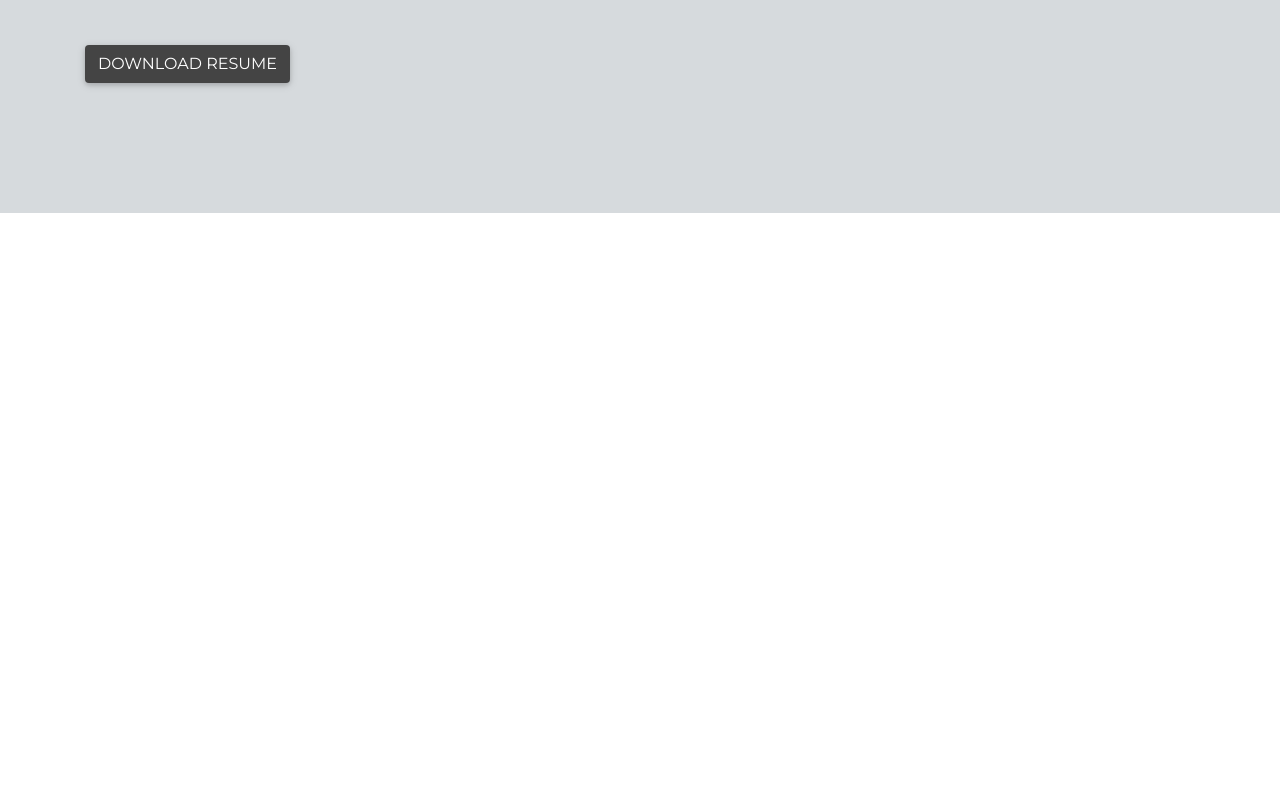
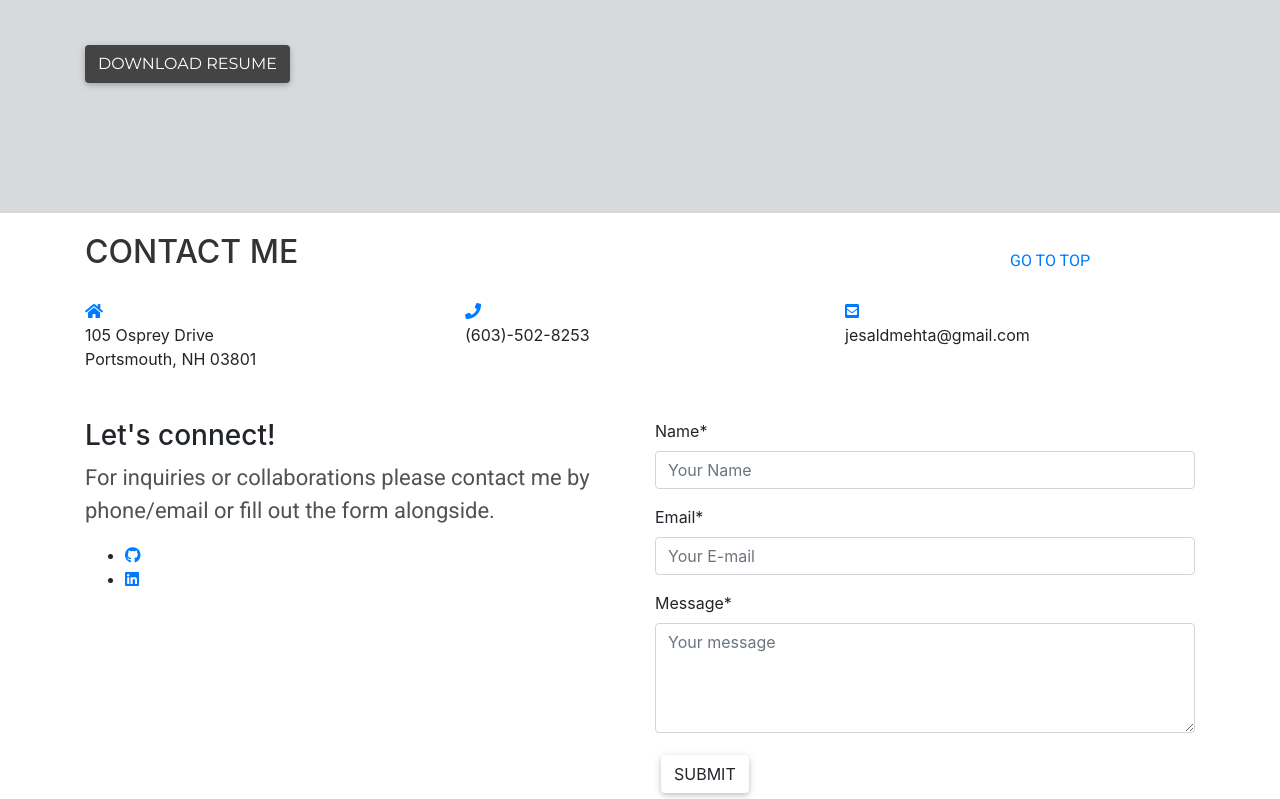
Before and after one commit to JesalDM/react-portfolio, a React (Create React App) app in the folder react-portfolio/: page / in a window 1280 px wide. Shown: the part 3600-4399 px from the top of the page. Before the commit the page ends 3813 px from the top, so only its background shows below. Built offline with nearby package versions, Linux system fonts and the light colour scheme.

Commit message:
Added new component 'Contact' for the Contact page

```diff
--- a/react-portfolio/src/App.js
+++ b/react-portfolio/src/App.js
@@ -2,6 +2,7 @@ import './App.css';
 import Home from "./components/Home"
 import Portfolio from "./components/Portfolio"
 import AboutMe from "./components/AboutMe"
+import Contact from "./components/Contact"
 
 
 function App() {
@@ -10,6 +11,7 @@ function App() {
       <Home />
       <Portfolio />
       <AboutMe />
+      <Contact />
     </div>
   );
 }
--- /dev/null
+++ b/react-portfolio/src/components/Contact.js
@@ -0,0 +1,113 @@
+import React from 'react';
+
+function Contact(){
+    return(
+        <div id="contact">
+            <div className="container">
+                <div className="main-section contact">
+                    <div className="contact_section">
+                        <div className="row section-title">
+                            <div className="col-sm-9">
+                                <h2>Contact Me</h2>
+                            </div>
+                            {/* Navigate to the home page link */}
+                            <div className="col-sm-3 pt-3 navigate-top about">
+                                <a className="pt-5" href="#header">GO TO TOP</a>
+                            </div>
+                        </div>
+                        {/* Address, phone and email details */}
+                        <div className="row">
+                            <div className="col-md-4">
+                                <div className="contact_block">
+                                    <div className="contact_block_icon rollIn animated">
+                                        <a href="https://www.google.com/maps/place/105+Osprey+Dr,+Portsmouth,+NH+03801/@43.08999,-70.7817797,17z/data=!3m1!4b1!4m5!3m4!1s0x89e2bfb10619868f:0x4dcdde00631eebfb!8m2!3d43.08999!4d-70.779591" target="_blank" rel="noreferrer">
+                                            <span><i className="fas fa-home"></i></span>
+                                        </a>
+                                    </div>
+                                    <span> 105 Osprey Drive <br/>
+                                    Portsmouth, NH 03801 </span>
+                                </div>
+                            </div>
+                            <div className="col-md-4">
+                                <div className="contact_block">
+                                    <div className="contact_block_icon icon2 rollIn animated">
+                                        <a href="tel:603-502-8253">
+                                            <span><i className="fas fa-phone"></i></span>
+                                        </a>
+                                    </div>
+                                    <span> (603)-502-8253 </span>
+                                </div>
+                            </div>
+                            <div className="col-md-4">
+                                <div className="contact_block">
+                                    <div className="contact_block_icon icon3 rollIn animated">
+                                        <a href="mailto:jesaldmehta@gmail.com">
+                                            <span><i className="fas fa-envelope-square"></i></span>
+                                        </a>
+                                    </div>
+                                    <span>jesaldmehta@gmail.com </span>
+                                </div>
+                            </div>
+                        </div>
+                        {/* Github and LinkedIn profile links */}
+                        <div className="row mt-5">
+                            <div className="col-md-6">
+                                <div className="contact-info-box fadeInLeft animated">
+                                    <h3>Let's connect!</h3>
+                                    <p>For inquiries or collaborations please contact me by phone/email or fill out the form alongside.</p>
+                                </div>
+                                <ul className="social-link animated bounceInUp">
+                                    <li className="github ">
+                                        <a href="https://github.com/JesalDM/" target="_blank" rel="noreferrer">
+                                            <i className="fab fa-github"></i>
+                                        </a>
+                                    </li>
+                                    <li className="linkedIn">
+                                        <a href="https://www.linkedin.com/in/jesal-mehta-264bb2169/" target="_blank" rel="noreferrer">
+                                            <i className="fab fa-linkedin"></i>
+                                        </a>
+                                    </li>
+                                </ul>
+                            </div>
+                            <div className="col-md-6 fadeInRight animated">
+                                {/* Form group input elements */}
+                                <form>
+                                    <div className="row">
+                                        <div className="col-md-12 form-group">
+                                        {/* Name input field */}
+                                            <label for="fullName">Name*</label>
+                                            <br/>
+                                            <input type="text" className="form-control" id="fullName" placeholder="Your Name" required />
+                                        </div>
+                                    </div>
+                                    <div className="row">
+                                        <div className="col-md-12 form-group">
+                                        {/* Email address input field */}
+                                        <label for="user-email">Email*</label>
+                                        <br/>
+                                        <input type="email" className="form-control" id="user-email" placeholder="Your E-mail" required />
+                                        </div>
+                                    </div>
+                                    <div className="row">
+                                        <div className="col-md-12 form-group">
+                                        {/* Message input box */}
+                                        <label for="messageText">Message*</label>
+                                        <br/>
+                                        <textarea className="form-control" id="messageText" rows="4" placeholder="Your message" required></textarea>
+                                        </div>
+                                    </div>
+                                    <div>
+                                        {/* Button to submit the contact form details */}
+                                        <button type="submit" value="Submit" className="input-btn btn" id="contactBtn">Submit</button>
+                                    </div>
+                                </form>
+                            </div>
+                        </div>
+                    </div>
+                </div>
+            </div>
+        </div>
+    )
+}
+
+export default Contact;
```
